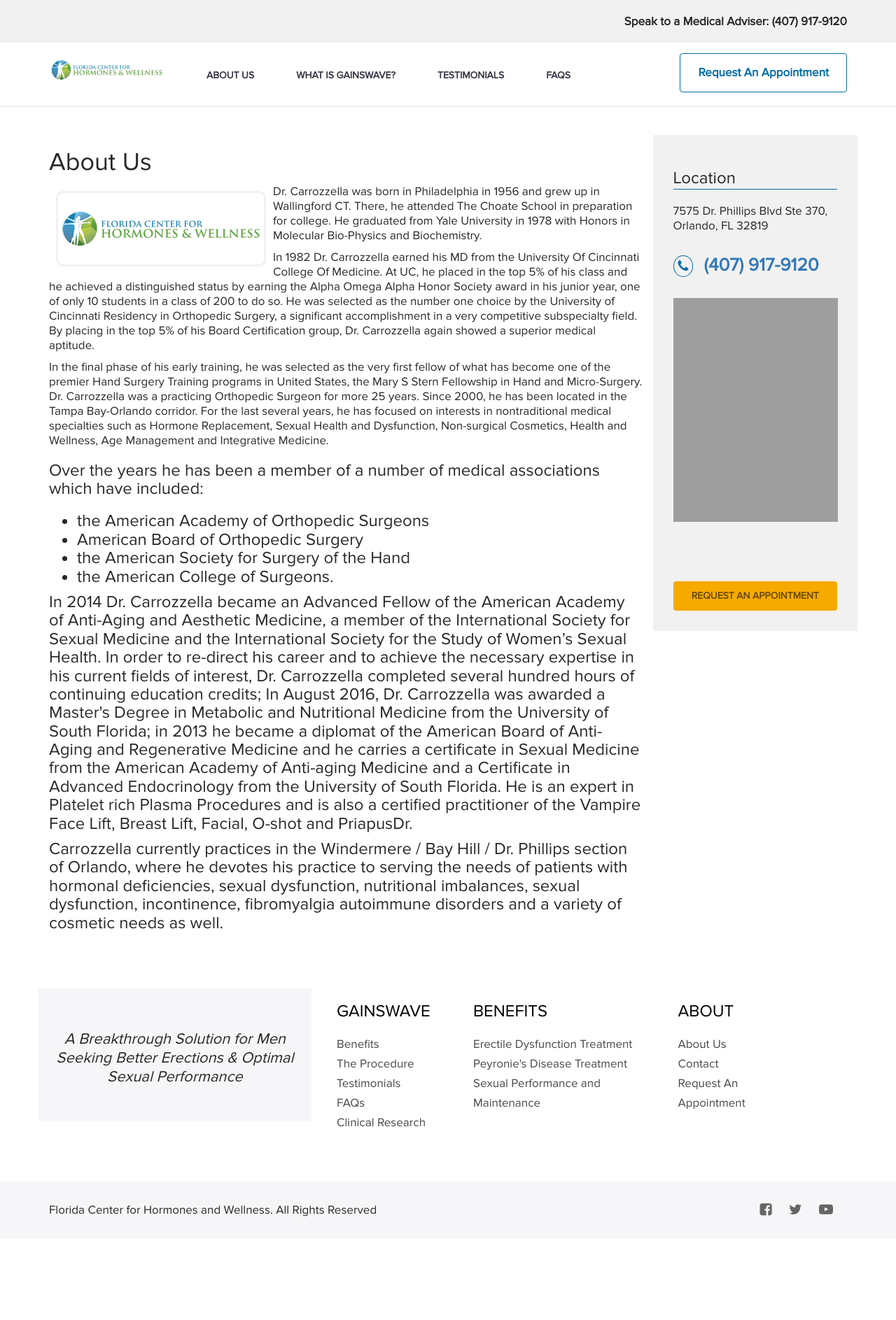
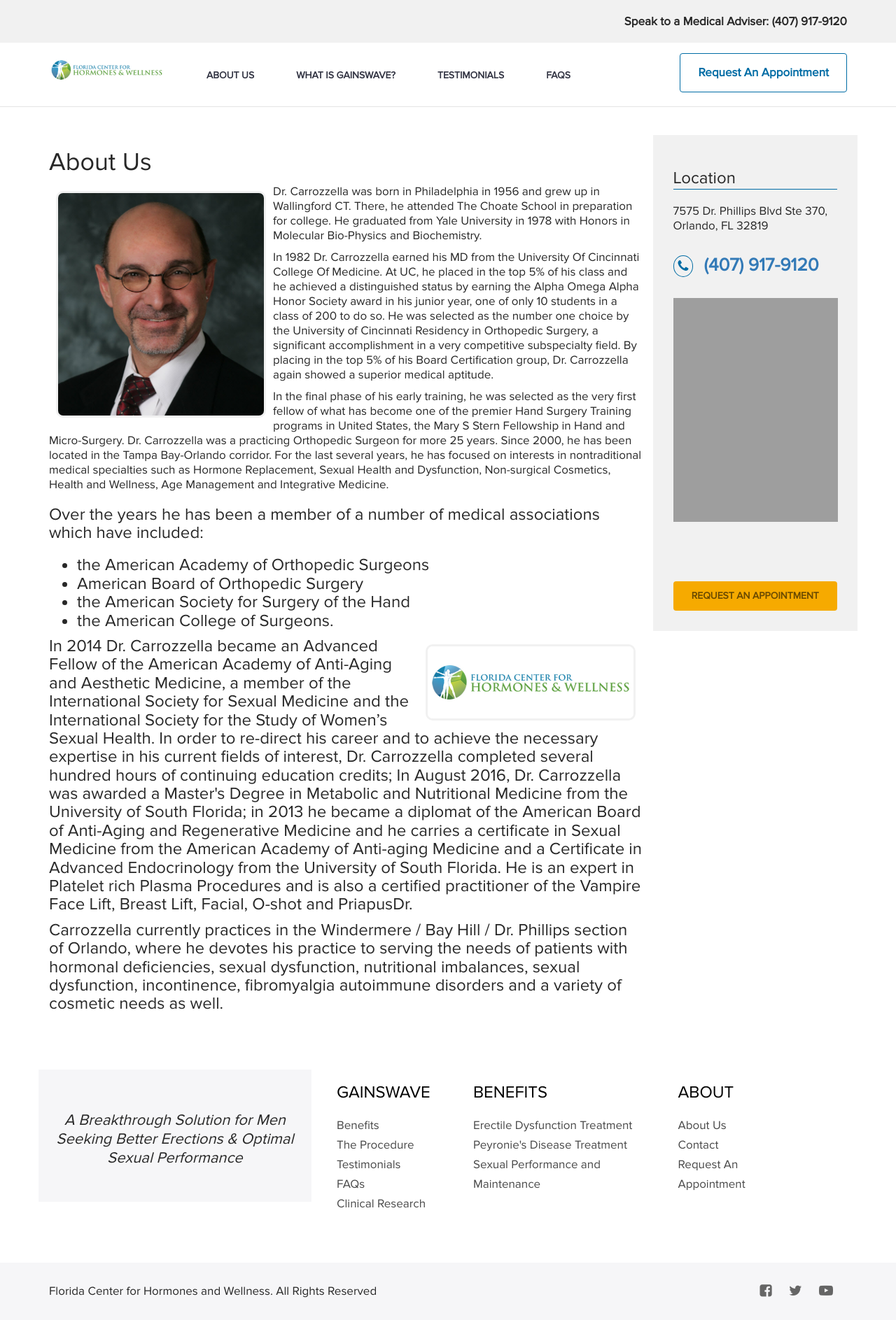
Before and after one commit to aaghealth/gainswavecolumbus.com, a Jekyll site: the page built from about.html, in a window 1280 px wide. Shown: the whole page at 70% size. Built offline with Jekyll 4.4.1, drawn with Linux system fonts in a browser that asks for light colours; nearby versions of some CDN libraries; before the commit the page ends 1771 px from its top, so only the background shows below that; grey boxes are pictures that could not be loaded.

Commit message:
Update about.html

```diff
--- a/about.html
+++ b/about.html
@@ -3,11 +3,11 @@
 layout: page-sidebar
 ---
 
-<img src="/assets/images/{{site.clinic_image}}" alt="{{page.title}} {{site.keyword_location}}" class="pageimg imgleft">
+<img src="/assets/images/{{site.doctor_image}}" alt="{{page.title}} {{site.keyword_location}}" class="pageimg imgleft"/>
 
-<p>Dr.  Carrozzella was born in Philadelphia in 1956 and grew up in Wallingford CT.  There, he attended The Choate School in preparation for college.  He graduated from Yale University in 1978 with Honors in Molecular Bio-Physics and Biochemistry.  </p>
+<p>Dr. Carrozzella was born in Philadelphia in 1956 and grew up in Wallingford CT.  There, he attended The Choate School in preparation for college. He graduated from Yale University in 1978 with Honors in Molecular Bio-Physics and Biochemistry.  </p>
 
-<p>In 1982 Dr.  Carrozzella earned his MD from the University Of Cincinnati College Of Medicine.  At UC, he placed in the top 5% of his class and he achieved a distinguished status by earning the Alpha Omega Alpha Honor Society award in his junior year, one of only 10 students in a class of 200 to do so.  He was selected as the number one choice by the University of Cincinnati Residency in Orthopedic Surgery, a significant accomplishment in a very competitive subspecialty field.  By placing in the top 5% of his Board Certification group, Dr.  Carrozzella again showed a superior medical aptitude.  </p>
+<p>In 1982 Dr. Carrozzella earned his MD from the University Of Cincinnati College Of Medicine.  At UC, he placed in the top 5% of his class and he achieved a distinguished status by earning the Alpha Omega Alpha Honor Society award in his junior year, one of only 10 students in a class of 200 to do so.  He was selected as the number one choice by the University of Cincinnati Residency in Orthopedic Surgery, a significant accomplishment in a very competitive subspecialty field.  By placing in the top 5% of his Board Certification group, Dr. Carrozzella again showed a superior medical aptitude. </p>
 
 <p>In the final phase of his early training, he was selected as the very first fellow of what has become one of the premier Hand Surgery Training programs in United States, the Mary S Stern Fellowship in Hand and Micro-Surgery.  Dr.  Carrozzella was a practicing Orthopedic Surgeon for more 25 years.  Since 2000, he has been located in the Tampa Bay-Orlando corridor.  For the last several years, he has focused on interests in nontraditional medical specialties such as Hormone Replacement, Sexual Health and Dysfunction, Non-surgical Cosmetics, Health and Wellness, Age Management and Integrative Medicine.</p>
 
@@ -19,6 +19,9 @@
 <li>the American College of Surgeons.</li>
 </ul>
 
-<p>In 2014 Dr.  Carrozzella became an Advanced Fellow of the American Academy of Anti-Aging and Aesthetic Medicine, a member of the International Society for Sexual Medicine and the International Society for the Study of Women’s Sexual Health.  In order to re-direct his career and to achieve the necessary expertise in his current fields of interest, Dr. Carrozzella completed several hundred hours of continuing education credits; In August 2016, Dr. Carrozzella was awarded a Master's Degree in Metabolic and Nutritional Medicine from the University of South Florida; in 2013 he became a diplomat of the American Board of Anti-Aging and Regenerative Medicine and he carries a certificate in Sexual Medicine from the American Academy of Anti-aging Medicine and a Certificate in Advanced Endocrinology from the University of South Florida.  He is an expert in Platelet rich Plasma Procedures and is also a certified practitioner of the Vampire Face Lift, Breast Lift, Facial, O-shot and PriapusDr.</p>
+
+<img src="/assets/images/{{site.clinic_image}}" alt="{{page.title}} {{site.keyword_location}}" class="pageimg imgright"/>
+
+<p>In 2014 Dr. Carrozzella became an Advanced Fellow of the American Academy of Anti-Aging and Aesthetic Medicine, a member of the International Society for Sexual Medicine and the International Society for the Study of Women’s Sexual Health.  In order to re-direct his career and to achieve the necessary expertise in his current fields of interest, Dr. Carrozzella completed several hundred hours of continuing education credits; In August 2016, Dr. Carrozzella was awarded a Master's Degree in Metabolic and Nutritional Medicine from the University of South Florida; in 2013 he became a diplomat of the American Board of Anti-Aging and Regenerative Medicine and he carries a certificate in Sexual Medicine from the American Academy of Anti-aging Medicine and a Certificate in Advanced Endocrinology from the University of South Florida.  He is an expert in Platelet rich Plasma Procedures and is also a certified practitioner of the Vampire Face Lift, Breast Lift, Facial, O-shot and PriapusDr.</p>
 
 <p>Carrozzella currently practices in the Windermere / Bay Hill / Dr. Phillips section of Orlando, where he devotes his practice to serving the needs of patients with hormonal deficiencies, sexual dysfunction, nutritional imbalances, sexual dysfunction, incontinence, fibromyalgia autoimmune disorders and a variety of cosmetic needs as well.</p>
```
